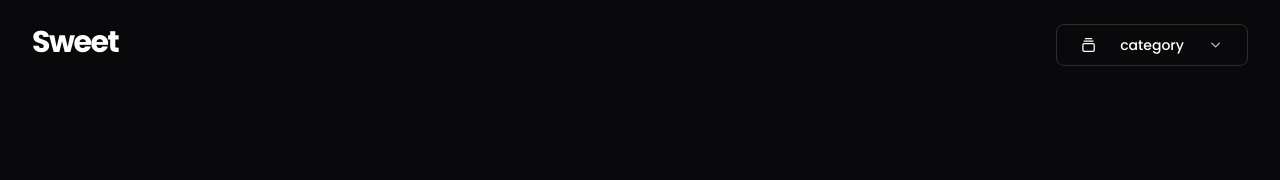
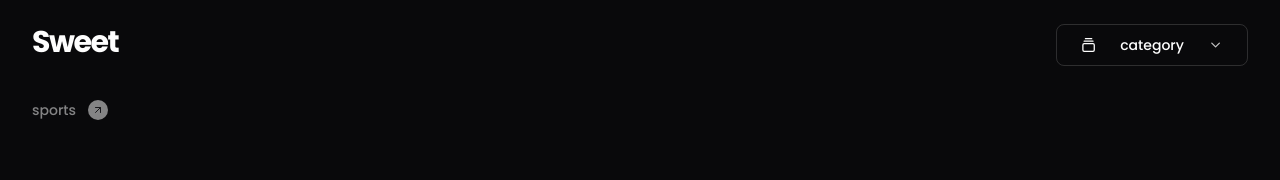
Before and after one commit to cristianosilvar/sweet, a React (Vite) app: page / in a window 1280 px wide. Shown: the top 180 px of the page. Built offline with nearby package versions, Linux system fonts and the light colour scheme.

Commit message:
feat: add button link

```diff
--- a/src/components/Button/ButtonContent.tsx
+++ b/src/components/Button/ButtonContent.tsx
@@ -1,9 +1,15 @@
-interface ButtonContentProps {
+import { ComponentProps } from 'react'
+
+interface ButtonContentProps extends ComponentProps<'span'> {
   text: string
 }
 
-const ButtonContent = ({ text }: ButtonContentProps) => {
-  return <>{text}</>
+const ButtonContent = ({ text, className, ...props }: ButtonContentProps) => {
+  return (
+    <span {...props} className={className}>
+      {text}
+    </span>
+  )
 }
 
 export default ButtonContent
--- /dev/null
+++ b/src/components/ui/buttonLink.tsx
@@ -0,0 +1,32 @@
+import { ComponentProps, ElementType } from 'react'
+import { ArrowUpRight } from 'lucide-react'
+import { twMerge } from 'tailwind-merge'
+
+import Button from '../button'
+
+interface ButtonLinkProps extends ComponentProps<'button'> {
+  icon?: ElementType
+  textButton?: string
+}
+
+const ButtonLink = ({
+  icon = ArrowUpRight,
+  textButton = '',
+  className,
+  ...props
+}: ButtonLinkProps) => {
+  return (
+    <Button.Root {...props} className={twMerge('w-max', className)}>
+      <Button.Content
+        text={textButton}
+        className="text-white/50 hover:text-white/80"
+      />
+      <Button.Icon
+        icon={icon}
+        className="rounded-full bg-white/50 p-1 text-zinc-900 hover:bg-white/80"
+      />
+    </Button.Root>
+  )
+}
+
+export default ButtonLink
--- a/src/pages/home/index.tsx
+++ b/src/pages/home/index.tsx
@@ -1,5 +1,11 @@
+import ButtonLink from '../../components/ui/buttonLink'
+
 const Home = () => {
-  return <div></div>
+  return (
+    <div className="px-2">
+      <ButtonLink textButton="sports" />
+    </div>
+  )
 }
 
 export default Home
```
